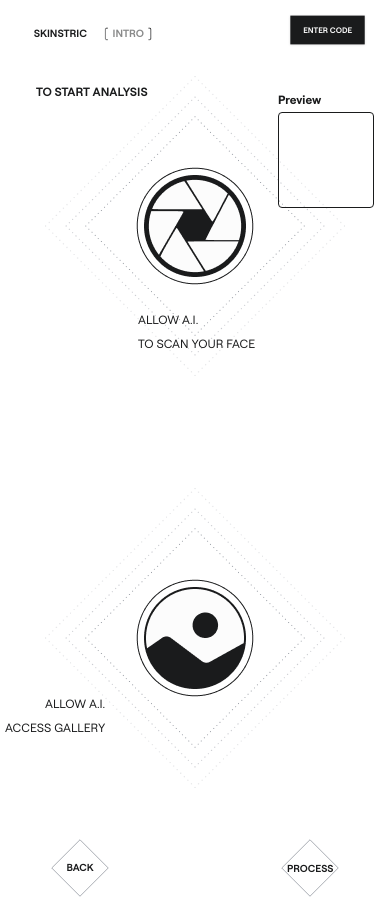
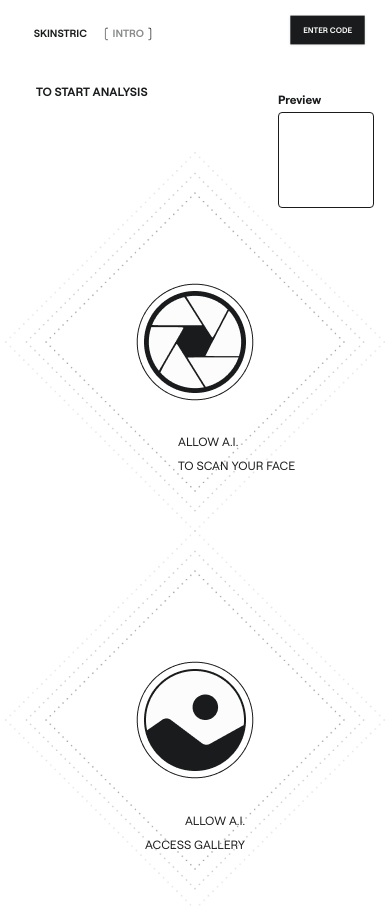
Before and after one commit to worldofwandag/skinstric-wandag, a Next.js app: page /result in a window 390 px wide. Shown: the top 907 px of the page. Built offline with nearby package versions, Linux system fonts and the light colour scheme.

Commit message:
more ui changes in result page

```diff
--- a/src/app/result/page.tsx
+++ b/src/app/result/page.tsx
@@ -17,30 +17,24 @@ const Page = () => {
       </div>
       <div className="flex-1 flex flex-col md:flex-row items-center xl:justify-center relative mb-20 md:mb-60 space-y-16 md:space-y-0">
         {/* LEFT SIDE */}
-        <div className="relative md:absolute md:left-[55%] lg:left-[50%] xl:left-[40%] md:-translate-x-full flex flex-col items-center cursor-pointer justify-center">
+        <div className="relative md:absolute md:left-[55%] lg:left-[50%] xl:left-[40%] md:-translate-y-[0%] -translate-y-[-20%] md:-translate-x-full flex flex-col items-center cursor-pointer justify-center">
           {/* for anchoring */}
-          <div className="w-[300px] h-[300px] md:w-[482px] md:h-[482px]" />
+          <div className="w-[380px] h-[380px] md:w-[482px] md:h-[482px]" />
 
           <Image
             src={ResDiamondLarge}
             alt="Diamond Large"
-            className="absolute w-[300px] h-[300px] md:w-[482px] md:h-[482px]"
-            width={300}
-            height={300}
+            className="absolute w-[380px] h-[380px] md:w-[482px] md:h-[482px]"
           />
           <Image
             src={ResDiamondMedium}
             alt="DiamondMedium"
-            className="absolute w-[260px] h-[260px] md:w-[444.34px] md:h-[444.34px]"
-            width={260}
-            height={260}
+            className="absolute w-[340px] h-[340px] md:w-[444.34px] md:h-[444.34px]"
           />
           <Image
             src={ResDiamondSmall}
             alt="DiamondSmall"
-            className="absolute w-[220px] h-[220px] md:w-[405.18px] md:h-[405.18px]"
-            width={220}
-            height={220}
+            className="absolute w-[300px] h-[300px] md:w-[405.18px] md:h-[405.18px]"
           />
 
           {/* Camera Icon and Text */}
@@ -53,7 +47,7 @@ const Page = () => {
               height={136}
             />
 
-            <div className="absolute bottom-[0%] right-[90px]  md:top-[30.9%] md:right-[-12px] translate-y-[-20px]">
+            <div className="absolute bottom-[9%] right-[90px]  md:top-[30.9%] md:right-[-12px] translate-y-[-20px]">
               <p className="text-xs md:text-sm font-normal mt-1 leading-[24px]">
                 ALLOW A.I.
                 <br />
@@ -71,27 +65,27 @@ const Page = () => {
         </div>
 
         {/* RIGHT SIDE */}
-        <div className="relative md:absolute md:left-[50%] lg:left-[55%] xl:left-[60%] flex flex-col items-center cursor-pointer mt-12 md:mt-0 justify-center">
-          <div className="w-[300px] h-[300px] md:w-[482px] md:h-[482px]" />
+        <div className="relative md:absolute md:left-[50%] lg:left-[55%] xl:left-[60%] flex flex-col items-center cursor-pointer mt-12 md:mt-0 justify-center md:-translate-y-[0%] -translate-y-[10%]">
+          <div className="w-[380px] h-[380px] md:w-[482px] md:h-[482px]" />
 
           <Image
             src={ResDiamondLarge}
             alt="Diamond Large"
-            className="absolute w-[300px] h-[300px] md:w-[482px] md:h-[482px]"
-            width={300}
-            height={300}
+            className="absolute w-[380px] h-[380px] md:w-[482px] md:h-[482px]"
+            width={380}
+            height={380}
           />
           <Image
             src={ResDiamondMedium}
             alt="DiamondMedium"
-            className="absolute w-[260px] h-[260px] md:w-[444.34px] md:h-[444.34px]"
-            width={260}
-            height={260}
+            className="absolute w-[340px] h-[340px] md:w-[444.34px] md:h-[444.34px]"
+            width={340}
+            height={340}
           />
           <Image
             src={ResDiamondSmall}
             alt="DiamondSmall"
-            className="absolute w-[220px] h-[220px] md:w-[405.18px] md:h-[405.18px]"
+            className="absolute w-[300px] h-[300px] md:w-[405.18px] md:h-[405.18px]"
             width={220}
             height={220}
           />
@@ -106,7 +100,7 @@ const Page = () => {
               width={136}
               height={136}
             />
-            <div className="absolute top-[70%] left-[-40px] md:left-[17px] translate-y-[-10px]">
+            <div className="absolute top-[75%] md:top-[70%]  md:left-[17px] translate-y-[-10px]">
 
               <p className="text-[12px] md:text-[14px] font-normal mt-1 leading-[24px] text-right">
                 ALLOW A.I.
```
